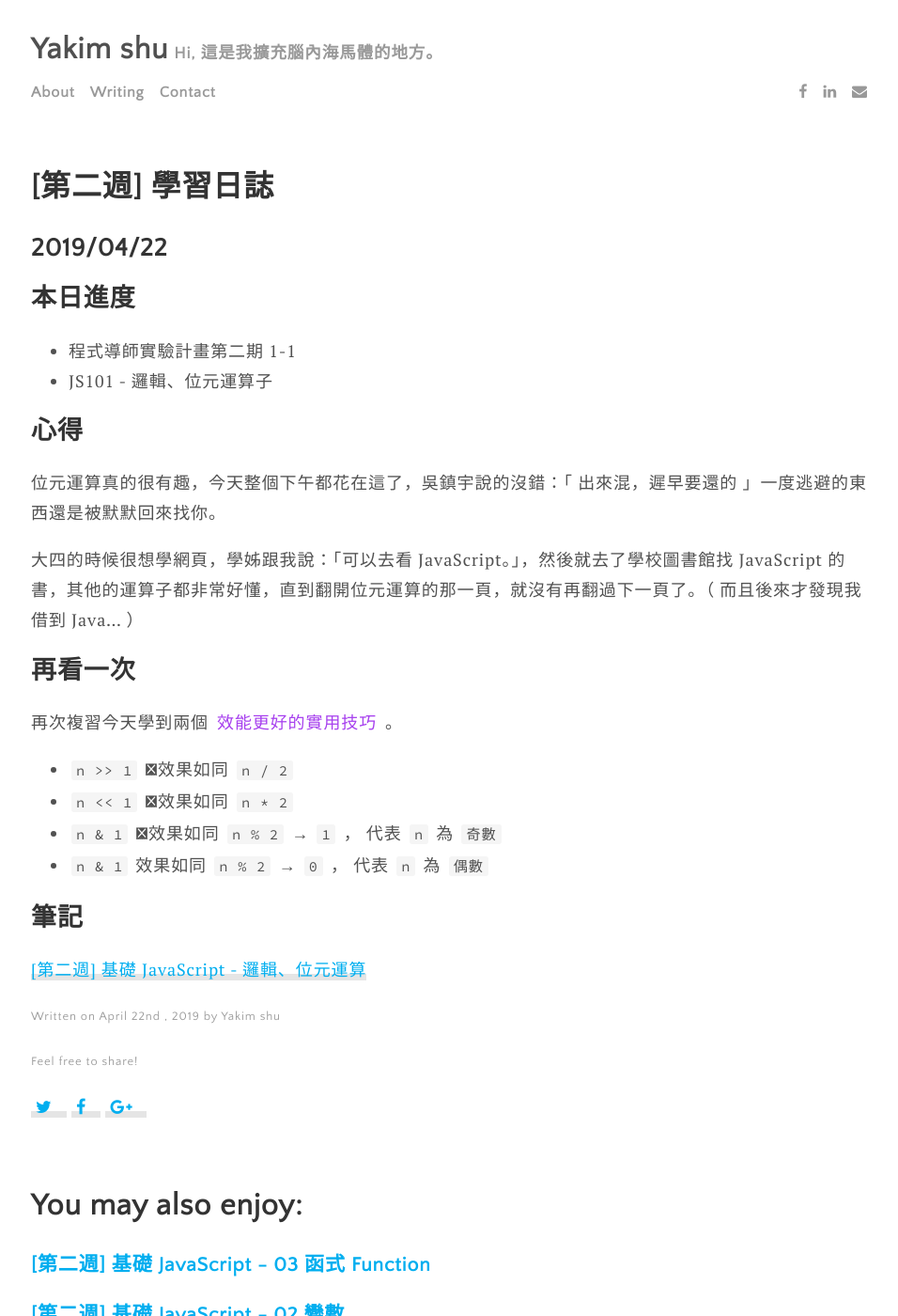
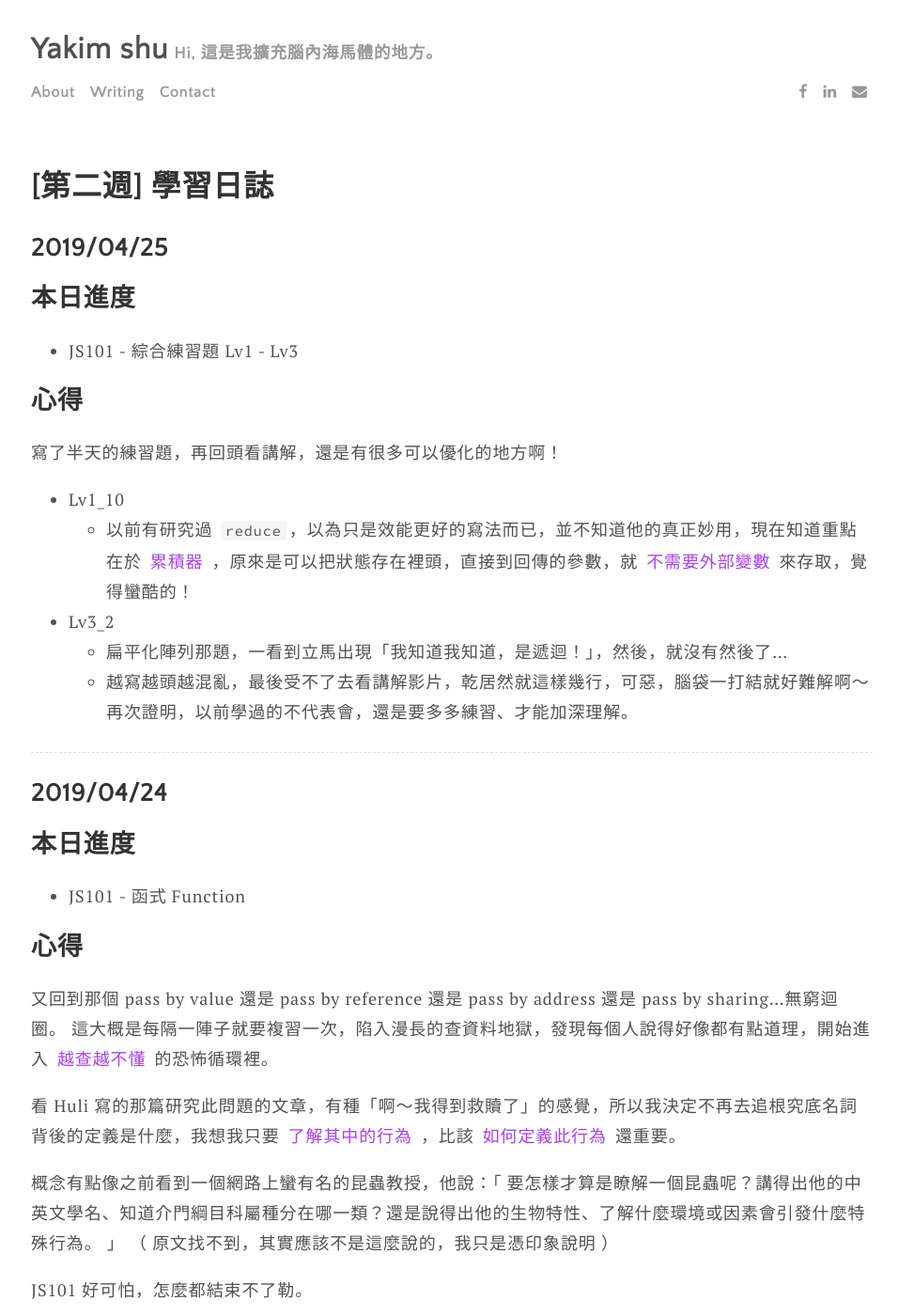
Before and after one commit to yakim-shu/blogger, a Jekyll site: the page built from _posts/2019-04-22-project_w2_report.md, in a window 1280 px wide and 1400 px high. Shown: the whole window at 94% size, without its empty margins (159-1115 px from the left). Built offline with Jekyll 4.4.1, drawn with Linux system fonts in a browser that asks for light colours; nearby versions of some CDN libraries; comment, search, counter and statistics services are not loaded; some of the changed text lies outside the part shown.

Commit message:
update post of report

```diff
--- a/_posts/2019-04-22-project_w2_report.md
+++ b/_posts/2019-04-22-project_w2_report.md
@@ -1,13 +1,59 @@
 ---
 title: "[第二週] 學習日誌"
 layout: post
-description: ""
+description: "位元運算真的很有趣，今天整個下午都花在這了，吳鎮宇說的沒錯：「 出來混，遲早要還的 」一度逃避的東西還是被默默回來找你。"
 category: project
 image:
 tags: [project_week2, report]
 file_name: 2019-04-22-project_w2_report
 ---
 
+## 2019/04/25
+## 本日進度
+- JS101 - 綜合練習題 Lv1 - Lv3
+
+## 心得
+寫了半天的練習題，再回頭看講解，還是有很多可以優化的地方啊！
+- Lv1_10
+    - 以前有研究過 `reduce`，以為只是效能更好的寫法而已，並不知道他的真正妙用，現在知道重點在於**累積器**，原來是可以把狀態存在裡頭，直接到回傳的參數，就**不需要外部變數**來存取，覺得蠻酷的！
+- Lv3_2
+    - 扁平化陣列那題，一看到立馬出現「我知道我知道，是遞迴！」，然後，就沒有然後了...
+    - 越寫越頭越混亂，最後受不了去看講解影片，乾居然就這樣幾行，可惡，腦袋一打結就好難解啊～ 再次證明，以前學過的不代表會，還是要多多練習、才能加深理解。
+
+---
+
+## 2019/04/24
+## 本日進度
+- JS101 - 函式 Function
+
+## 心得
+又回到那個 pass by value 還是 pass by reference 還是 pass by address 還是 pass by sharing...無窮迴圈。
+這大概是每隔一陣子就要複習一次，陷入漫長的查資料地獄，發現每個人說得好像都有點道理，開始進入**越查越不懂**的恐怖循環裡。
+
+看 Huli 寫的那篇研究此問題的文章，有種「啊～我得到救贖了」的感覺，所以我決定不再去追根究底名詞背後的定義是什麼，我想我只要**了解其中的行為**，比該**如何定義此行為**還重要。
+
+概念有點像之前看到一個網路上蠻有名的昆蟲教授，他說：「 要怎樣才算是瞭解一個昆蟲呢？講得出他的中英文學名、知道介門綱目科屬種分在哪一類？還是說得出他的生物特性、了解什麼環境或因素會引發什麼特殊行為。 」
+（ 原文找不到，其實應該不是這麼說的，我只是憑印象說明 ）
+
+JS101 好可怕，怎麼都結束不了勒。
+
+## 筆記
+[[第二週] 基礎 JavaScript - 03 函式 Function](https://yakimhsu.com/project/project_w2_Javasciprt_03.html)
+
+---
+
+## 2019/04/23
+## 本日進度
+- JS101 - 變數、判斷式、迴圈
+
+## 心得
+今天比較像是複習以前學過的，全程都用 1.25 or 1.5 倍速觀看，發現專注力也提高許多，好像是個好方法。
+
+物件特性真的蠻莫名其妙的，怒。
+## 筆記
+[[第二週] 基礎 JavaScript - 變數](https://yakimhsu.com/project/project_w2_Javasciprt_02.html)
+
+---
 ## 2019/04/22
 
 ## 本日進度
```
Also changed, not shown: _posts/2019-04-24-project_w2_Javasciprt_03.md (+0 -3 lines), 3 other files.
